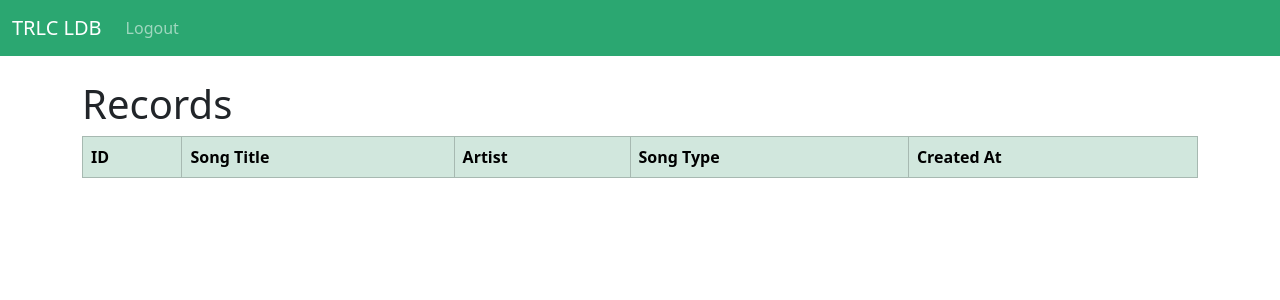
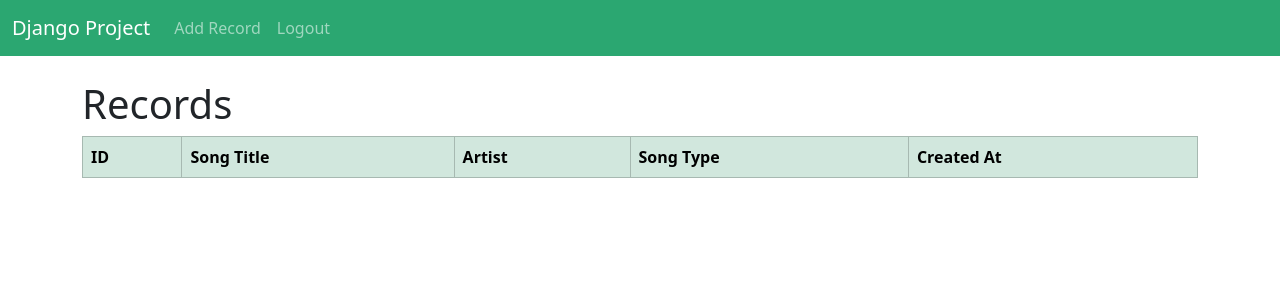
Before and after one commit to lnlydty/django_project, a Django app: page / in a window 1280 px wide. Shown: the top 300 px of the page. Run offline with Django 5.2, Linux system fonts and the light colour scheme; the visitor is signed in with stand-in values (Sample User, id 1); data that the repository does not hold is empty.

Commit message:
addUpdate_record

```diff
--- a/website1/templates/navbar.html
+++ b/website1/templates/navbar.html
@@ -3,23 +3,26 @@
 <nav class="navbar navbar-expand-lg navbar-dark" style="background-color: #2ba771;">
   <div class="container-fluid">
     <a class="navbar-brand" href="{% url 'home' %}">
-    TRLC LDB
+    Django Project
    </a>
 
     <button class="navbar-toggler" type="button" data-bs-toggle="collapse" data-bs-target="#navbarSupportedContent" aria-controls="navbarSupportedContent" aria-expanded="false" aria-label="Toggle navigation">
       <span class="navbar-toggler-icon"></span>
     </button>
 
-     <div class="collapse navbar-collapse" id="navbarSupportedContent">
+    <div class="collapse navbar-collapse" id="navbarSupportedContent">
       <ul class="navbar-nav me-auto mb-2 mb-lg-0">
 
         {% if user.is_authenticated %}
+        <li class="nav-item">
+          <a class="nav-link" href="{% url 'add_record' %}">Add Record</a>
+        </li>
 
         <li class="nav-item">
           <a class="nav-link" href="{% url 'logout' %}">Logout</a>
         </li>
 
-        {% else  %}
+        {% else %}
         <li class="nav-item">
           <a class="nav-link" href="{% url 'register' %}">Register</a>
         </li>
@@ -33,4 +36,5 @@
 
     </div>
 
+  </div>
 </nav>
--- a/website1/templates/record.html
+++ b/website1/templates/record.html
@@ -32,6 +32,9 @@
 
 <br.><br/>
 <a href="{% url 'home' %}" class="btn btn-secondary">Back</a>
+
+<a href="{% url 'update_record' song_record.id %}" class="btn btn-success">Update record</a>
+
 </p>
 <a href="{% url 'delete_record' song_record.id %}" class="btn btn-danger">Delete</a>
 
--- a/website1/urls.py
+++ b/website1/urls.py
@@ -8,4 +8,6 @@ urlpatterns = [
     path('register/', views.register_user, name='register'),
     path('record/<int:pk>', views.song_record, name='record'),
     path('delete_record/<int:pk>', views.delete_record, name='delete_record'),
+    path('add_record/', views.add_record, name='add_record'),
+    path('update_record/<int:pk>', views.update_record, name='update_record'), # pk as the primary key (ID), gets int
 ]
--- a/website1/views.py
+++ b/website1/views.py
@@ -1,7 +1,7 @@
 from django.shortcuts import render, redirect
 from django.contrib.auth import authenticate, login, logout
 from django.contrib import messages
-from .forms import SignUpForm
+from .forms import SignUpForm, AddRecordForm
 from .models import Record
 
 # Create your views here.
@@ -69,3 +69,31 @@ def delete_record(request, pk):
 	else:
 		messages.success(request, "Log in first to delete record.")
 		return redirect('home')
+
+
+def add_record(request):
+	form = AddRecordForm(request.POST or None)
+	if request.user.is_authenticated:
+		if request.method == "POST":
+			if form.is_valid():
+				add_record = form.save()
+				messages.success(request, "Record added.")
+				return redirect('home')
+		return render(request, 'add_record.html', {'form':form})
+	else:
+		messages.success(request, "Login first to add record.")
+		return redirect('home')
+
+
+def update_record(request, pk):
+	if request.user.is_authenticated:
+		current_record = Record.objects.get(id=pk)
+		form = AddRecordForm(request.POST or None, instance=current_record)
+		if form.is_valid():
+			form.save()
+			messages.success(request, "Record updated.")
+			return redirect('home')
+		return render(request, 'update_record.html', {'form':form})
+	else:
+		messages.success(request, "Login first to update record.")
+		return redirect('home')
```
Also changed, not shown: website1/forms.py (+15 -0 lines), website1/templates/add_record.html (added, +19 -0 lines), website1/templates/update_record.html (added, +22 -0 lines).
